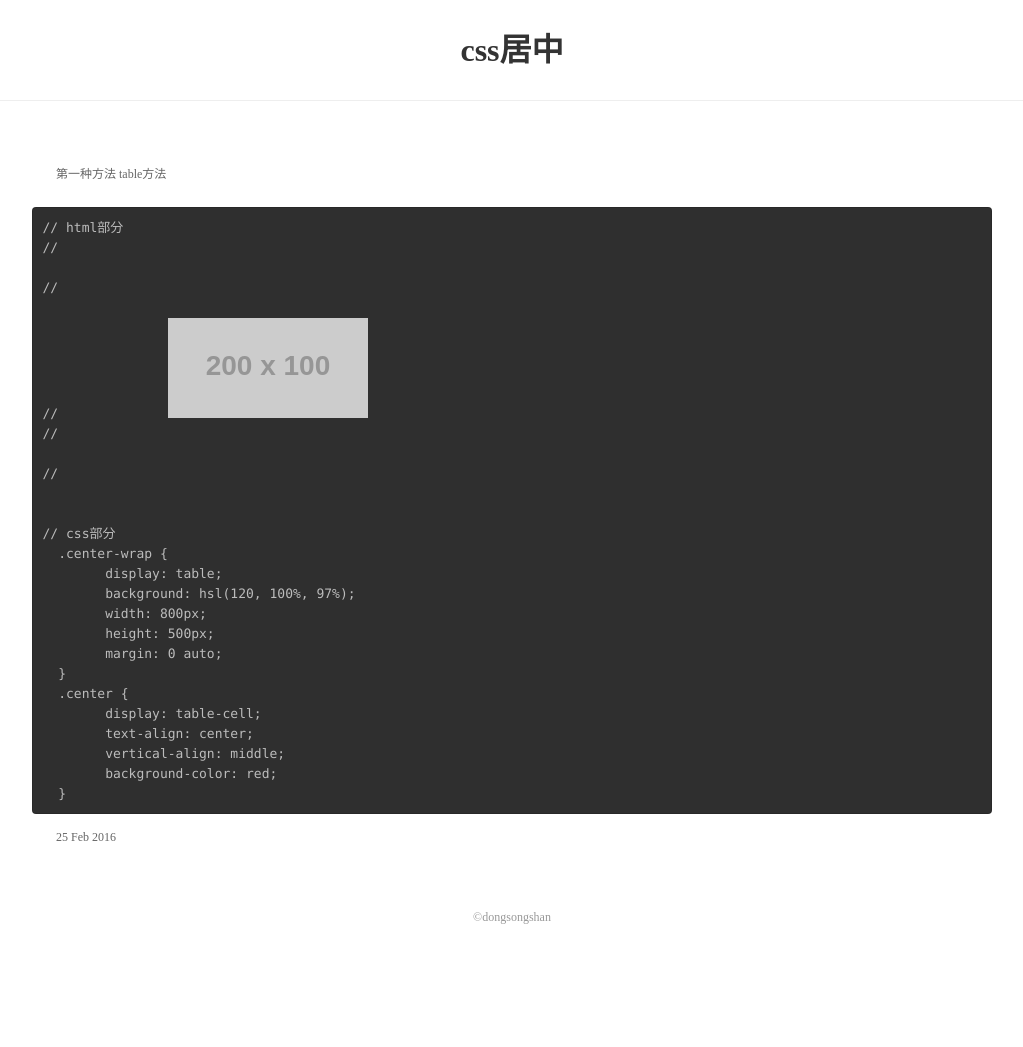
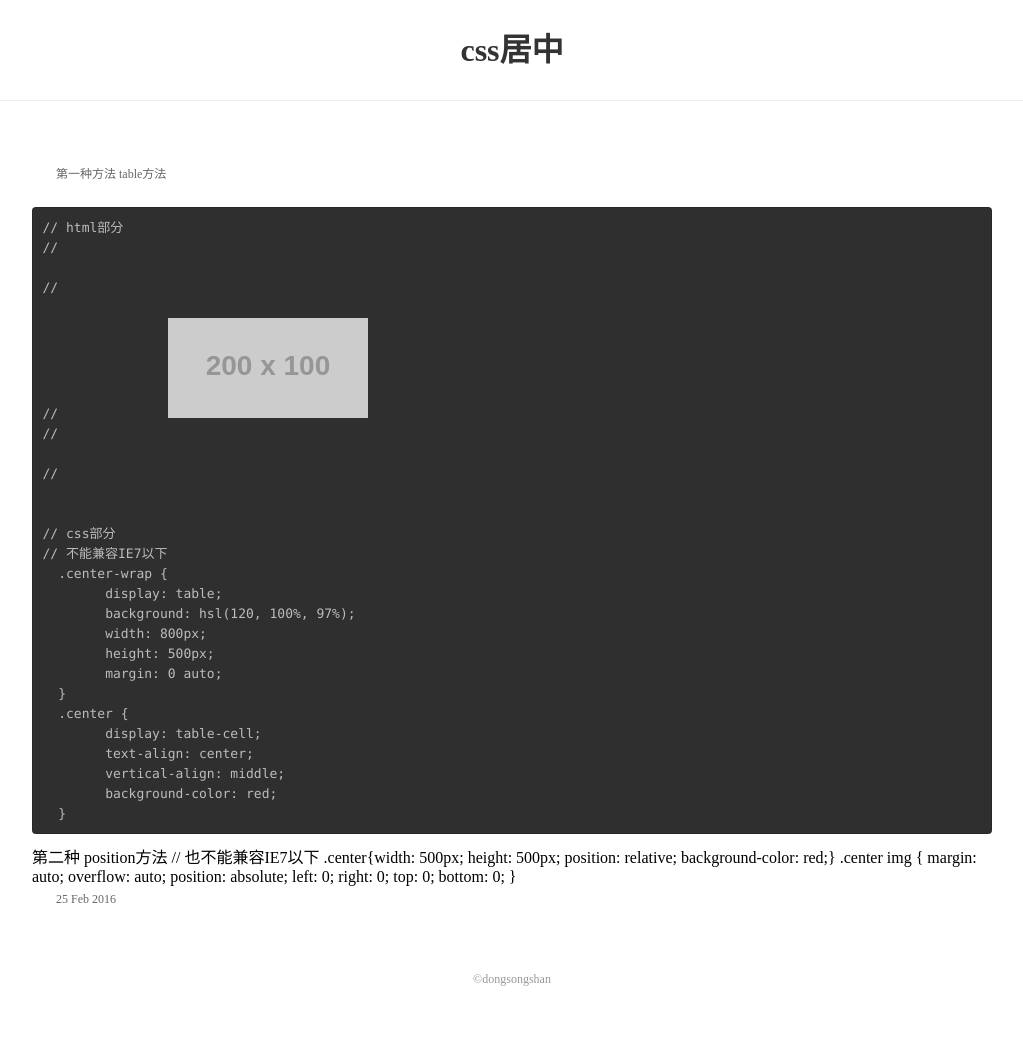
Before and after one commit to dongsongshan/dongsongshan.github.io, a Jekyll site: the page built from _posts/2016-02-25-center.html, in a window 1280 px wide. Shown: the whole page, without its empty margins (128-1151 px from the left). Built offline with Jekyll 4.4.1, drawn with Linux system fonts in a browser that asks for light colours; before the commit the page ends 985 px from its top, so only the background shows below that.

Commit message:
Update 2016-02-25-center.html

```diff
--- a/_posts/2016-02-25-center.html
+++ b/_posts/2016-02-25-center.html
@@ -14,6 +14,7 @@
 //</div>
 
 // css部分
+// 不能兼容IE7以下
   .center-wrap {
     	display: table;
     	background: hsl(120, 100%, 97%);
@@ -29,6 +30,15 @@
   }
 </pre>
 
+第二种 position方法
+
+// 也不能兼容IE7以下
+    .center{width: 500px; height: 500px; position: relative; background-color: red;}
+    .center img {
+      margin: auto;
+      overflow: auto;
+      position: absolute; left: 0; right: 0; top: 0; bottom: 0;
+    }
 
 
 
```
